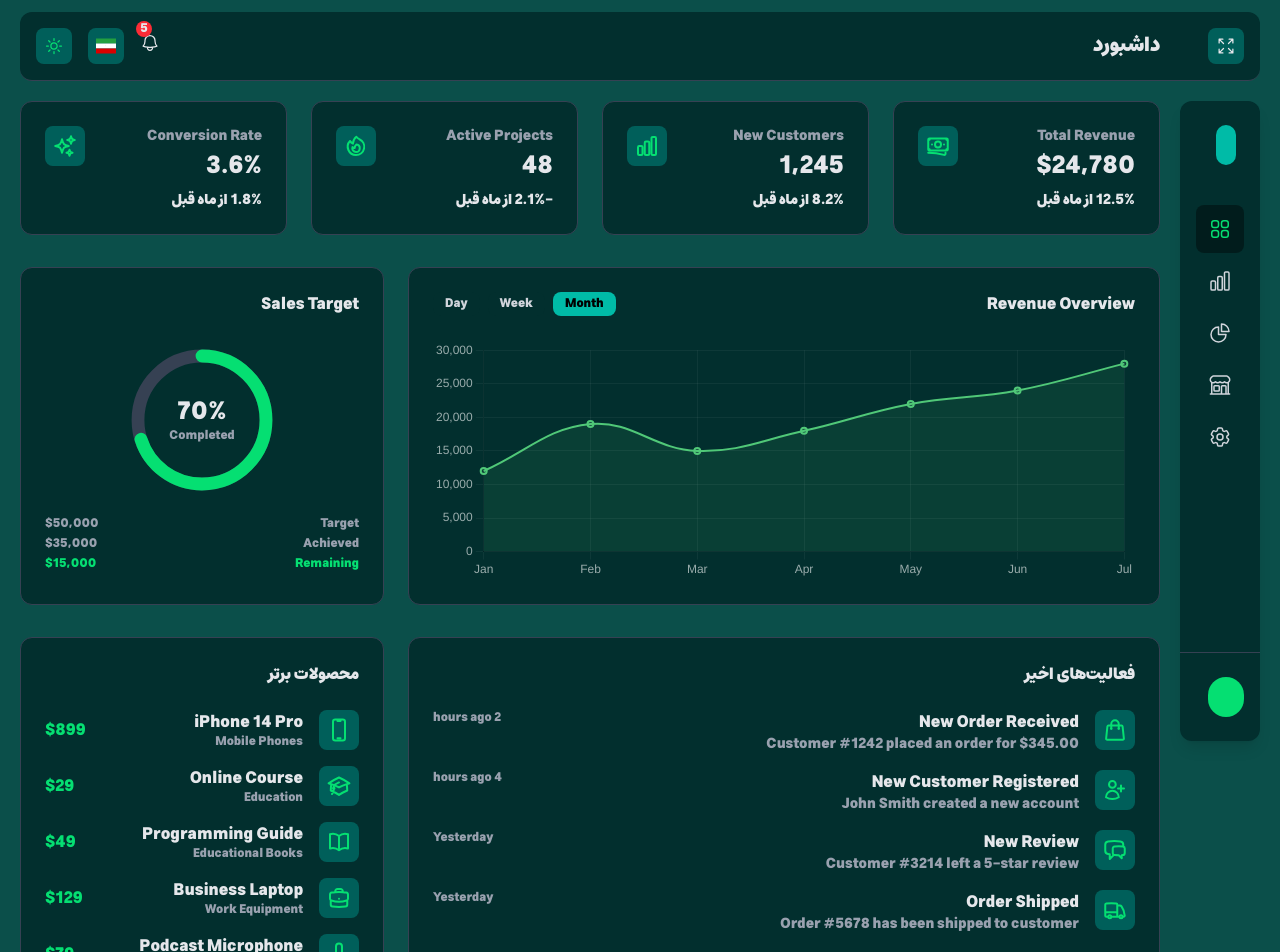
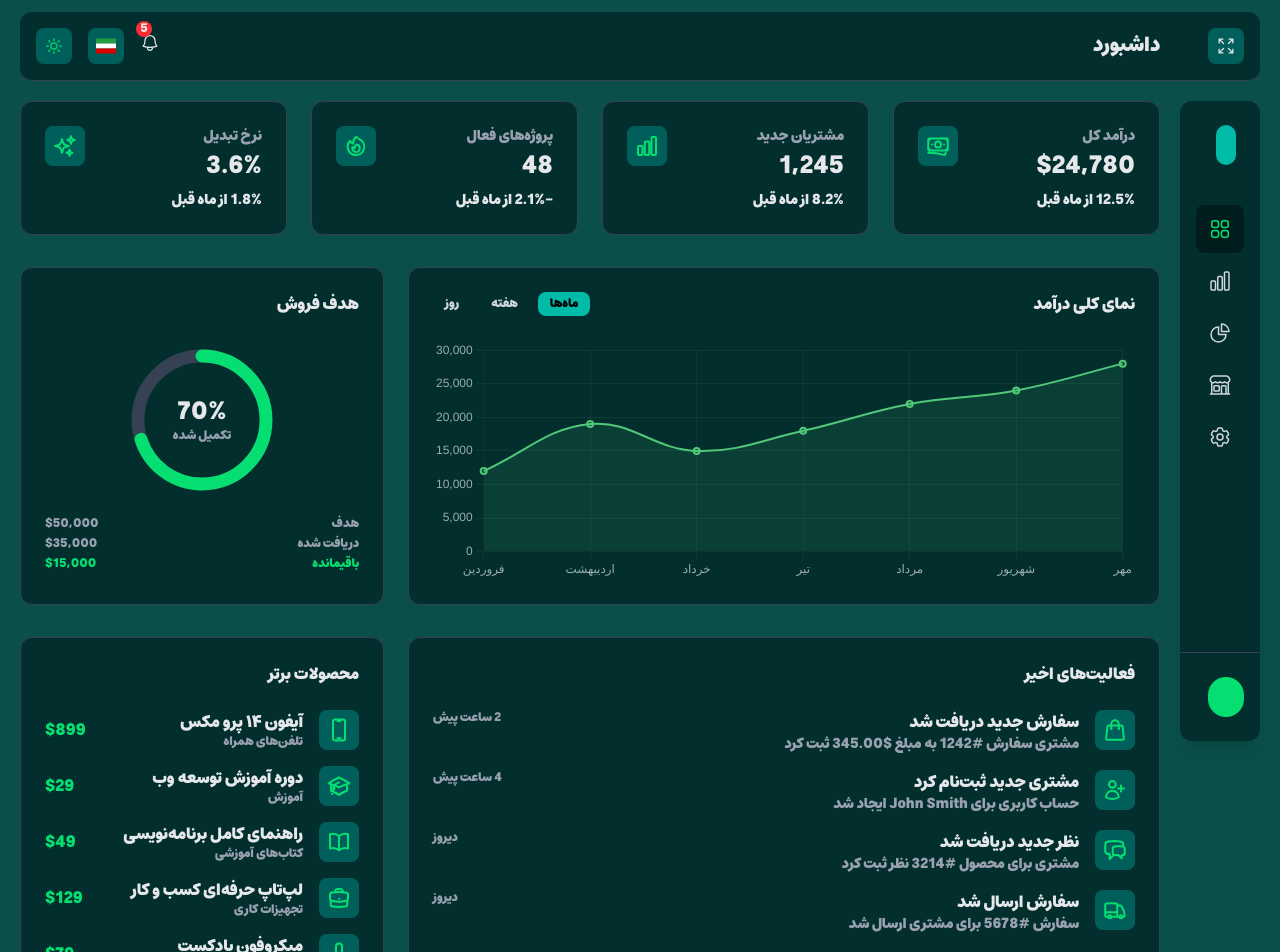
Before and after one commit to mohammad-3-14/vue-dashboard, a Vue app: page / in a window 1280 px wide. Shown: the top 952 px of the page. Built offline with nearby package versions, Linux system fonts and the light colour scheme.

Commit message:
📦 FEAT:  add i18n support for dashboard texts and chart labels in Home page

```diff
--- a/src/components/pages/home.vue
+++ b/src/components/pages/home.vue
@@ -1,5 +1,6 @@
 <script lang="ts" setup>
-import { ref, onMounted, computed, onUnmounted } from 'vue';
+import { ref, onMounted, computed, onUnmounted, watch } from 'vue';
+import { useI18n } from 'vue-i18n';
 import StatsCard from '@/components/shared/statsCard.vue';
 import type { StatItem, Product, Activity } from '@/types/components';
 import TopProducts from '@/components/shared/topProducts.vue';
@@ -28,6 +29,10 @@ import {
   TruckIcon,
 } from '@heroicons/vue/24/outline';
 
+// i18n
+const { t, locale } = useI18n();
+
+// Refs
 const mainChartRef = ref<HTMLCanvasElement | null>(null);
 let mainChart: Chart | null = null;
 
@@ -41,94 +46,100 @@ const dashOffset = computed((): number => {
   return circumference.value - (70 / 100) * circumference.value;
 });
 
-const dashboardStats: StatItem[] = [
+// Dashboard Stats - به صورت computed
+const dashboardStats = computed((): StatItem[] => [
   {
-    label: 'Total Revenue',
+    label: t('dashboard.totalRevenue'),
     value: '$24,780',
     changePercentage: 12.5,
-    changeText: '12.5% from last month',
+    changeText: t('dashboard.changeFromLastMonth', { value: '12.5%' }),
     icon: BanknotesIcon,
   },
   {
-    label: 'New Customers',
+    label: t('dashboard.newCustomers'),
     value: '1,245',
     changePercentage: 8.2,
-    changeText: '8.2% from last month',
+    changeText: t('dashboard.changeFromLastMonth', { value: '8.2%' }),
     icon: ChartBarIcon,
   },
   {
-    label: 'Active Projects',
+    label: t('dashboard.activeProjects'),
     value: '48',
     changePercentage: -2.1,
-    changeText: '2.1% from last month',
+    changeText: t('dashboard.changeFromLastMonth', { value: '2.1%' }),
     icon: FireIcon,
   },
   {
-    label: 'Conversion Rate',
+    label: t('dashboard.conversionRate'),
     value: '3.6%',
     changePercentage: 1.8,
-    changeText: '1.8% from last month',
+    changeText: t('dashboard.changeFromLastMonth', { value: '1.8%' }),
     icon: SparklesIcon,
   },
-];
+]);
 
-const topProducts = ref<Product[]>([
+// Top Products - به صورت computed
+const topProducts = computed((): Product[] => [
   {
     icon: DevicePhoneMobileIcon,
-    name: 'iPhone 14 Pro',
-    category: 'Mobile Phones',
+    name: t('products.iphone14'),
+    category: t('products.mobilePhones'),
     price: '$899',
   },
   {
     icon: AcademicCapIcon,
-    name: 'Online Course',
-    category: 'Education',
+    name: t('products.onlineCourse'),
+    category: t('products.education'),
     price: '$29',
   },
   {
     icon: BookOpenIcon,
-    name: 'Programming Guide',
-    category: 'Educational Books',
+    name: t('products.programmingGuide'),
+    category: t('products.educationalBooks'),
     price: '$49',
   },
   {
     icon: BriefcaseIcon,
-    name: 'Business Laptop',
-    category: 'Work Equipment',
+    name: t('products.businessLaptop'),
+    category: t('products.workEquipment'),
     price: '$129',
   },
   {
     icon: MicrophoneIcon,
-    name: 'Podcast Microphone',
-    category: 'Audio Equipment',
+    name: t('products.podcastMicrophone'),
+    category: t('products.audioEquipment'),
     price: '$79',
   },
 ]);
 
-const recentActivities = ref<Activity[]>([
+// Recent Activities - به صورت computed
+const recentActivities = computed((): Activity[] => [
   {
     icon: ShoppingBagIcon,
-    title: 'New Order Received',
-    time: '2 hours ago',
-    description: 'Customer #1242 placed an order for $345.00',
+    title: t('activities.newOrderReceived'),
+    time: t('activities.timeAgo', { time: '2' }),
+    description: t('activities.customerOrder', {
+      id: '1242',
+      amount: '$345.00',
+    }),
   },
   {
     icon: UserPlusIcon,
-    title: 'New Customer Registered',
-    time: '4 hours ago',
-    description: 'John Smith created a new account',
+    title: t('activities.newCustomerRegistered'),
+    time: t('activities.timeAgo', { time: '4' }),
+    description: t('activities.customerCreated', { name: 'John Smith' }),
   },
   {
     icon: ChatBubbleLeftRightIcon,
-    title: 'New Review',
-    time: 'Yesterday',
-    description: 'Customer #3214 left a 5-star review',
+    title: t('activities.newReview'),
+    time: t('activities.yesterday'),
+    description: t('activities.customerReview', { id: '3214' }),
   },
   {
     icon: TruckIcon,
-    title: 'Order Shipped',
-    time: 'Yesterday',
-    description: 'Order #5678 has been shipped to customer',
+    title: t('activities.orderShipped'),
+    time: t('activities.yesterday'),
+    description: t('activities.orderShippedDescription', { id: '5678' }),
   },
 ]);
 
@@ -137,16 +148,31 @@ onMounted((): void => {
   initMainChart();
 });
 
+onUnmounted((): void => {
+  if (mainChart) {
+    mainChart.destroy();
+    mainChart = null;
+  }
+});
+
 // Methods
 function initMainChart(): void {
   const chartCtx = mainChartRef.value?.getContext('2d');
   if (!chartCtx) return;
 
   const chartData: ChartData = {
-    labels: ['Jan', 'Feb', 'Mar', 'Apr', 'May', 'Jun', 'Jul'],
+    labels: [
+      t('months.jan'),
+      t('months.feb'),
+      t('months.mar'),
+      t('months.apr'),
+      t('months.may'),
+      t('months.jun'),
+      t('months.jul'),
+    ],
     datasets: [
       {
-        label: 'Revenue',
+        label: t('charts.revenue'),
         data: [12000, 19000, 15000, 18000, 22000, 24000, 28000],
         borderColor: '#50c878',
         backgroundColor: 'rgba(80, 200, 120, 0.1)',
@@ -195,10 +221,27 @@ function initMainChart(): void {
   mainChart = new Chart(chartCtx, config);
 }
 
-onUnmounted((): void => {
+// نظارت بر تغییرات زبان برای به‌روزرسانی نمودار
+watch(locale, () => {
   if (mainChart) {
-    mainChart.destroy();
-    mainChart = null;
+    // به‌روزرسانی برچسب‌های نمودار
+    mainChart.data.labels = [
+      t('months.jan'),
+      t('months.feb'),
+      t('months.mar'),
+      t('months.apr'),
+      t('months.may'),
+      t('months.jun'),
+      t('months.jul'),
+    ];
+
+    // به‌روزرسانی عنوان dataset
+    if (mainChart.data.datasets && mainChart.data.datasets.length > 0) {
+      mainChart.data.datasets[0].label = t('charts.revenue');
+    }
+
+    // اعمال تغییرات
+    mainChart.update();
   }
 });
 </script>
@@ -222,20 +265,20 @@ onUnmounted((): void => {
       class="lg:col-span-2 bg-teal-950 rounded-xl p-6 border border-gray-700"
     >
       <div class="flex justify-between items-center mb-6">
-        <h3 class="font-semibold">Revenue Overview</h3>
+        <h3 class="font-semibold">{{ $t('charts.revenueOverview') }}</h3>
         <div class="flex space-x-2">
           <button class="px-3 py-1 text-xs bg-teal-500 text-black rounded-lg">
-            Month
+            {{ $t('months.months') }}
           </button>
           <button
             class="px-3 py-1 text-xs bg-teal-950 text-gray-300 rounded-lg"
           >
-            Week
+            {{ $t('months.week') }}
           </button>
           <button
             class="px-3 py-1 text-xs bg-teal-950 text-gray-300 rounded-lg"
           >
-            Day
+            {{ $t('months.day') }}
           </button>
         </div>
       </div>
@@ -246,7 +289,7 @@ onUnmounted((): void => {
 
     <!-- Progress Chart -->
     <div class="bg-teal-950 rounded-xl p-6 border border-gray-700">
-      <h3 class="font-semibold mb-6">Sales Target</h3>
+      <h3 class="font-semibold mb-6">{{ $t('charts.salesTarget') }}</h3>
       <div class="flex flex-col items-center">
         <div class="relative w-40 h-40 mb-4">
           <svg class="w-full h-full" viewBox="0 0 100 100">
@@ -276,20 +319,20 @@ onUnmounted((): void => {
             class="absolute top-1/2 left-1/2 transform -translate-x-1/2 -translate-y-1/2 text-center"
           >
             <span class="text-2xl font-bold">70%</span>
-            <p class="text-xs text-gray-400">Completed</p>
+            <p class="text-xs text-gray-400">{{ $t('charts.completed') }}</p>
           </div>
         </div>
         <div class="w-full">
           <div class="flex justify-between text-xs text-gray-400 mb-1">
-            <span>Target</span>
+            <span>{{ $t('charts.target') }}</span>
             <span>$50,000</span>
           </div>
           <div class="flex justify-between text-xs text-gray-400 mb-1">
-            <span>Achieved</span>
+            <span>{{ $t('charts.achieved') }}</span>
             <span>$35,000</span>
           </div>
           <div class="flex justify-between text-xs text-green-400 mb-1">
-            <span>Remaining</span>
+            <span> {{ $t('charts.remaining') }}</span>
             <span>$15,000</span>
           </div>
         </div>
```
